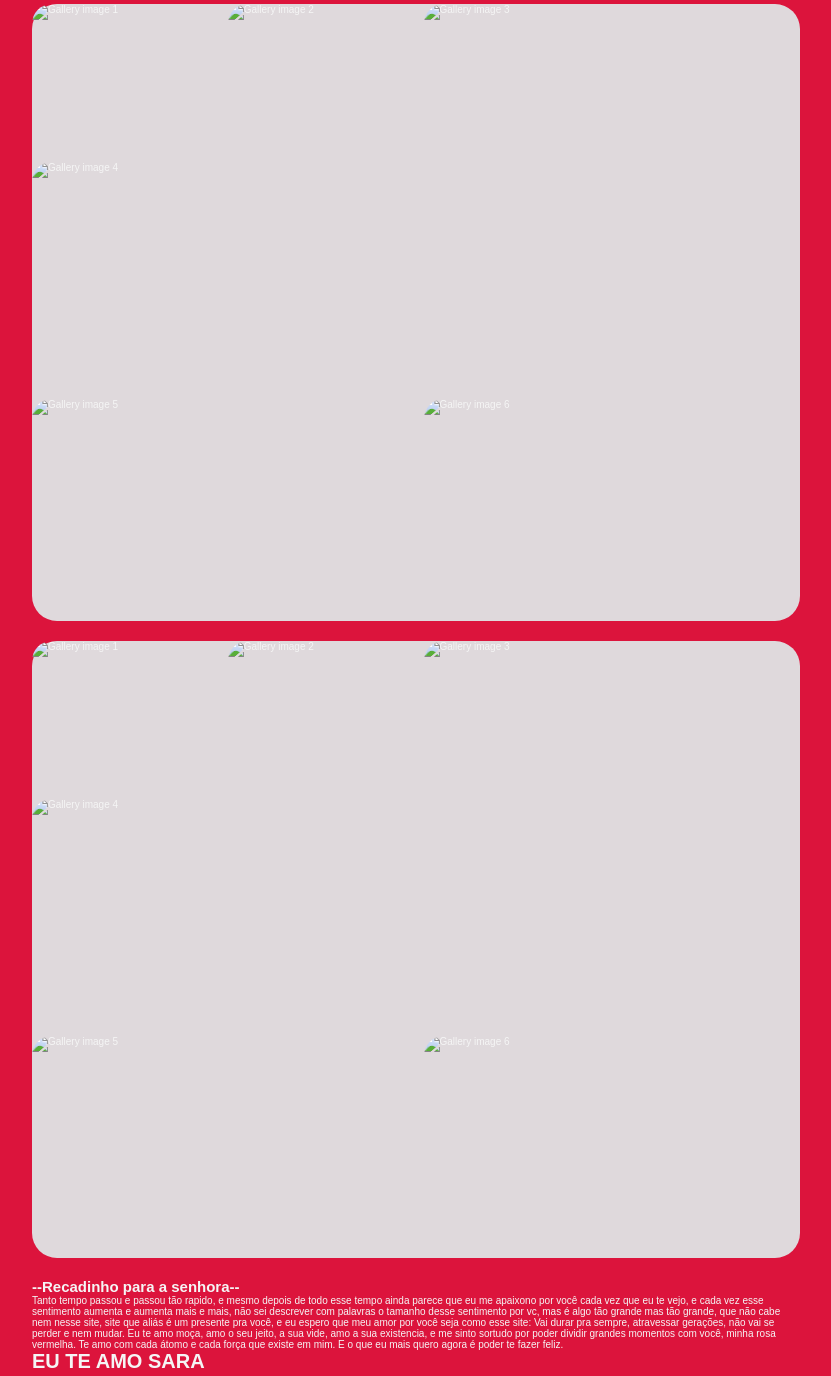
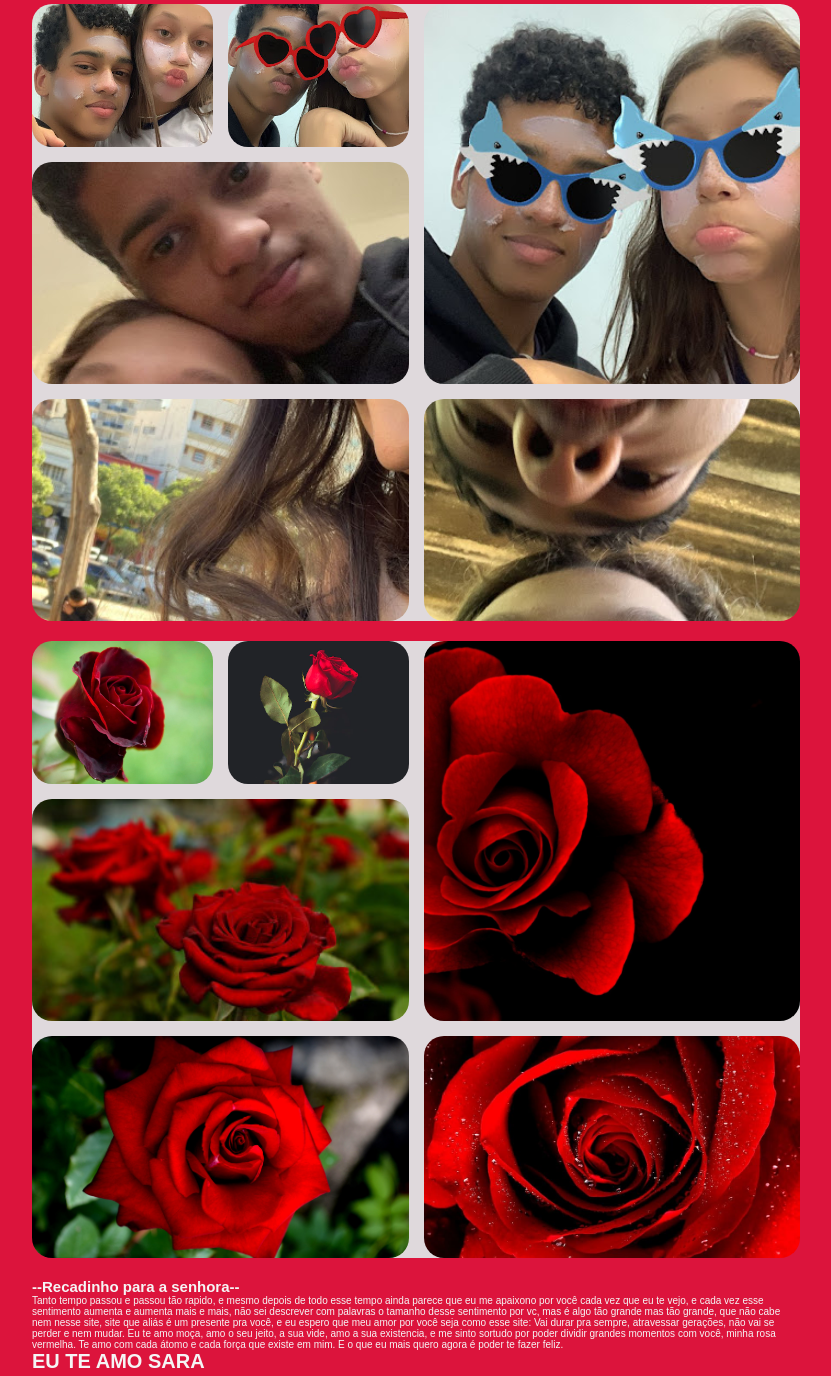
Before and after one commit to sitesasa/sitesasa.github.io, a plain HTML site: page index.html in a window 1280 px wide. Shown: the part 1095-2471 px from the top of the page, without its empty margins (224-1055 px from the left). Drawn offline with Linux system fonts and the light colour scheme.

Commit message:
Update index.html

```diff
--- a/index.html
+++ b/index.html
@@ -19,22 +19,22 @@
                 <div class="container">
                     <div class="gallery">
                         <figure class="gallery__item gallery__item--1">
-                            <img src="../siteSasa/imgs/img1.jpg" alt="Gallery image 1" class="gallery__img">
+                            <img src="img1.jpg" alt="Gallery image 1" class="gallery__img">
                         </figure>
                         <figure class="gallery__item gallery__item--2">
-                            <img src="../siteSasa/imgs/img2.jpg" alt="Gallery image 2" class="gallery__img">
+                            <img src="img2.jpg" alt="Gallery image 2" class="gallery__img">
                         </figure>
                         <figure class="gallery__item gallery__item--3">
-                            <img src="../siteSasa/imgs/img3.jpg" alt="Gallery image 3" class="gallery__img">
+                            <img src="img3.jpg" alt="Gallery image 3" class="gallery__img">
                         </figure>
                         <figure class="gallery__item gallery__item--4">
-                            <img src="../siteSasa/imgs/img4.jpg" alt="Gallery image 4" class="gallery__img">
+                            <img src="img4.jpg" alt="Gallery image 4" class="gallery__img">
                         </figure>
                         <figure class="gallery__item gallery__item--5">
-                            <img src="../siteSasa/imgs/img5.jpg" alt="Gallery image 5" class="gallery__img">
+                            <img src="img5.jpg" alt="Gallery image 5" class="gallery__img">
                         </figure>
                         <figure class="gallery__item gallery__item--6">
-                            <img src="../siteSasa/imgs/img6.jpg" alt="Gallery image 6" class="gallery__img">
+                            <img src="img6.jpg" alt="Gallery image 6" class="gallery__img">
                         </figure>
                     </div>
                 </div>
@@ -49,22 +49,22 @@
         <div class="container">
             <div class="gallery">
                 <figure class="gallery__item gallery__item--1">
-                    <img src="../siteSasa/imgs/img7.jpg" alt="Gallery image 1" class="gallery__img">
+                    <img src="img7.jpg" alt="Gallery image 1" class="gallery__img">
                 </figure>
                 <figure class="gallery__item gallery__item--2">
-                    <img src="../siteSasa/imgs/img8.jpg" alt="Gallery image 2" class="gallery__img">
+                    <img src="img8.jpg" alt="Gallery image 2" class="gallery__img">
                 </figure>
                 <figure class="gallery__item gallery__item--3">
-                    <img src="../siteSasa/imgs/img9.jpg" alt="Gallery image 3" class="gallery__img">
+                    <img src="img9.jpg" alt="Gallery image 3" class="gallery__img">
                 </figure>
                 <figure class="gallery__item gallery__item--4">
-                    <img src="../siteSasa/imgs/img10.jpg" alt="Gallery image 4" class="gallery__img">
+                    <img src="img10.jpg" alt="Gallery image 4" class="gallery__img">
                 </figure>
                 <figure class="gallery__item gallery__item--5">
-                    <img src="../siteSasa/imgs/img11.jpg" alt="Gallery image 5" class="gallery__img">
+                    <img src="img11.jpg" alt="Gallery image 5" class="gallery__img">
                 </figure>
                 <figure class="gallery__item gallery__item--6">
-                    <img src="../siteSasa/imgs/img12.jpg" alt="Gallery image 6" class="gallery__img">
+                    <img src="img12.jpg" alt="Gallery image 6" class="gallery__img">
                 </figure>
             </div>
         </div>
@@ -73,22 +73,22 @@
         <div class="container">
             <div class="gallery">
                 <figure class="gallery__item gallery__item--1">
-                    <img src="../siteSasa/imgs/rosa01.jpg" alt="Gallery image 1" class="gallery__img">
+                    <img src="rosa01.jpg" alt="Gallery image 1" class="gallery__img">
                 </figure>
                 <figure class="gallery__item gallery__item--2">
-                    <img src="../siteSasa/imgs/rosasv.jpg" alt="Gallery image 2" class="gallery__img">
+                    <img src="rosasv.jpg" alt="Gallery image 2" class="gallery__img">
                 </figure>
                 <figure class="gallery__item gallery__item--3">
-                    <img src="../siteSasa/imgs/rosa2.jpg" alt="Gallery image 3" class="gallery__img">
+                    <img src="rosa2.jpg" alt="Gallery image 3" class="gallery__img">
                 </figure>
                 <figure class="gallery__item gallery__item--4">
-                    <img src="../siteSasa/imgs/rosa3.jpg" alt="Gallery image 4" class="gallery__img">
+                    <img src="rosa3.jpg" alt="Gallery image 4" class="gallery__img">
                 </figure>
                 <figure class="gallery__item gallery__item--5">
-                    <img src="../siteSasa/imgs/rosa4.jpg" alt="Gallery image 5" class="gallery__img">
+                    <img src="rosa4.jpg" alt="Gallery image 5" class="gallery__img">
                 </figure>
                 <figure class="gallery__item gallery__item--6">
-                    <img src="../siteSasa/imgs/rosa5.jpg" alt="Gallery image 6" class="gallery__img">
+                    <img src="rosa5.jpg" alt="Gallery image 6" class="gallery__img">
                 </figure>
             </div>
         </div>
```
